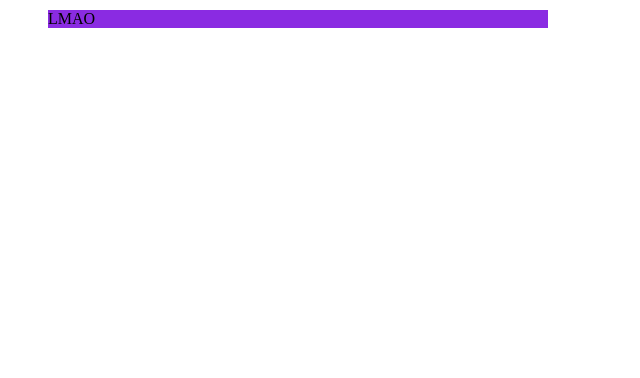
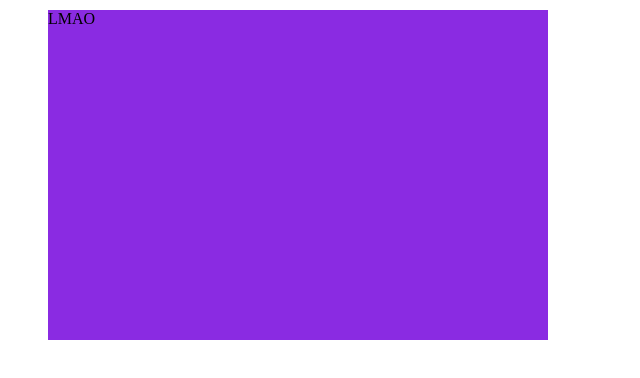
Before and after one commit to andraangjaya/Songify, a website built with webpack: page about-us.html in a window 1280 px wide. Shown: the whole page, without its empty margins (0-640 px from the left). Built offline with nearby package versions, Linux system fonts and the light colour scheme; files whose address does not match are found by name.

Commit message:
ganti ke section

```diff
--- a/about-us.html
+++ b/about-us.html
@@ -7,8 +7,8 @@
     <link rel="stylesheet" href="about2.css">
 </head>
 <body>
-    <section class="about-box">
-        <article style="background-color: blueviolet;">LMAO</article>
+    <section style="background-color: blueviolet;">
+        LMAO
     </section>
 </body>
 </html>
--- a/css/about2.css
+++ b/css/about2.css
@@ -1,4 +1,4 @@
-.about-box{
+section{
      width: 500px;
       height: 330px;
       margin-left: 40px;
```
